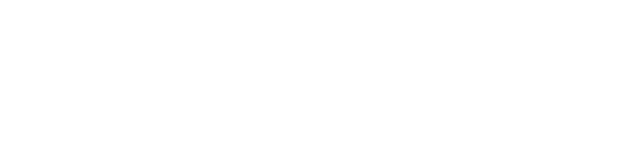
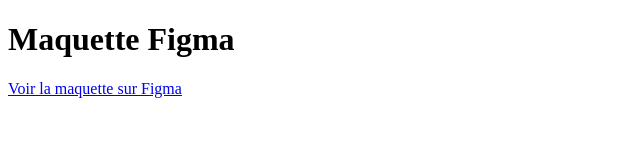
Before and after one commit to Kenza1502/maquette-figma, a plain HTML site: page index.html in a window 1280 px wide. Shown: the whole page, without its empty margins (0-640 px from the left). Drawn offline with Linux system fonts and the light colour scheme.

Commit message:
Creation du lien figma

```diff
--- a/index.html
+++ b/index.html
@@ -6,6 +6,12 @@
     <title>Maquette figma</title>
 </head>
 <body>
+    <h1>Maquette Figma</h1>
+  <p>
+    <a href="https://www.figma.com/design/D1b9Ztd5k5nKp5Qm5Hpmo9/Maquette-Figma?node-id=0%3A1&t=6vZz2zZzZzZzZzZz-1" target="_blank">
+      Voir la maquette sur Figma
+    </a>
+  </p>
 
 </body>
 </html>
```
